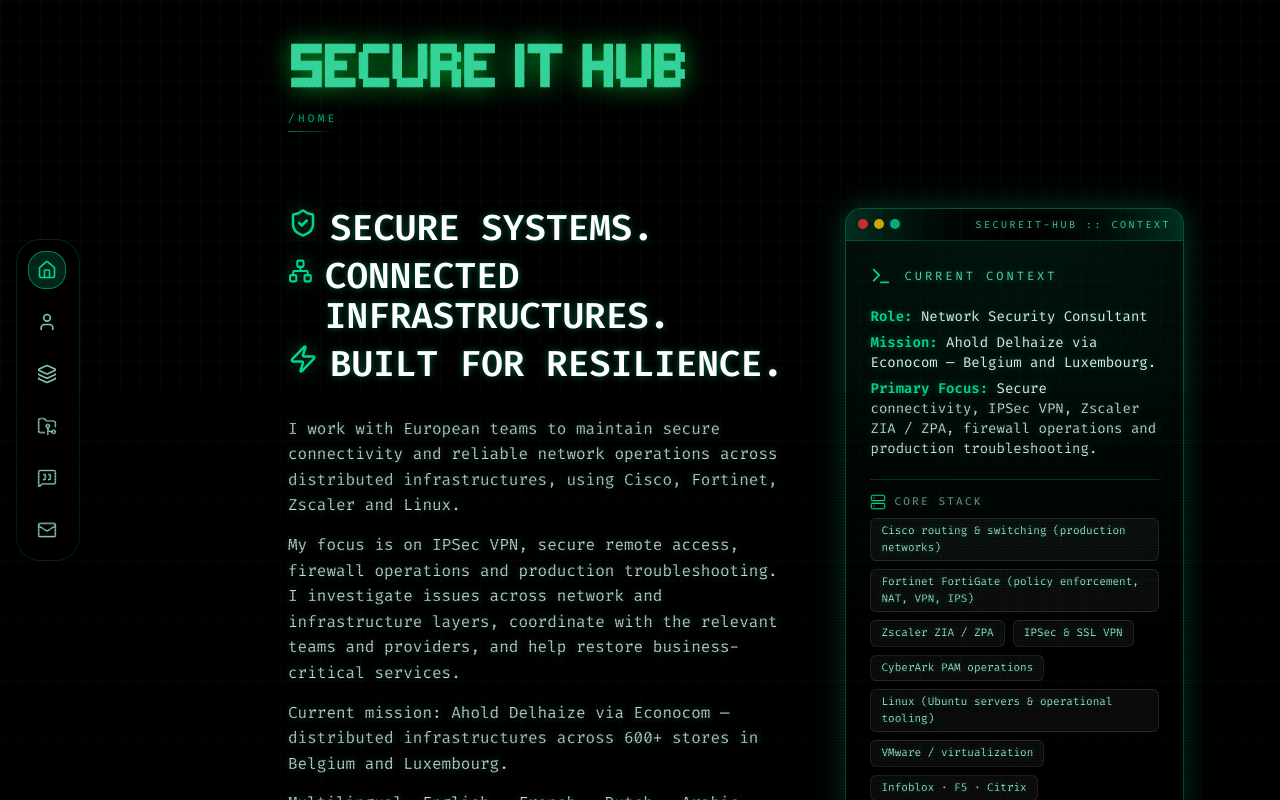
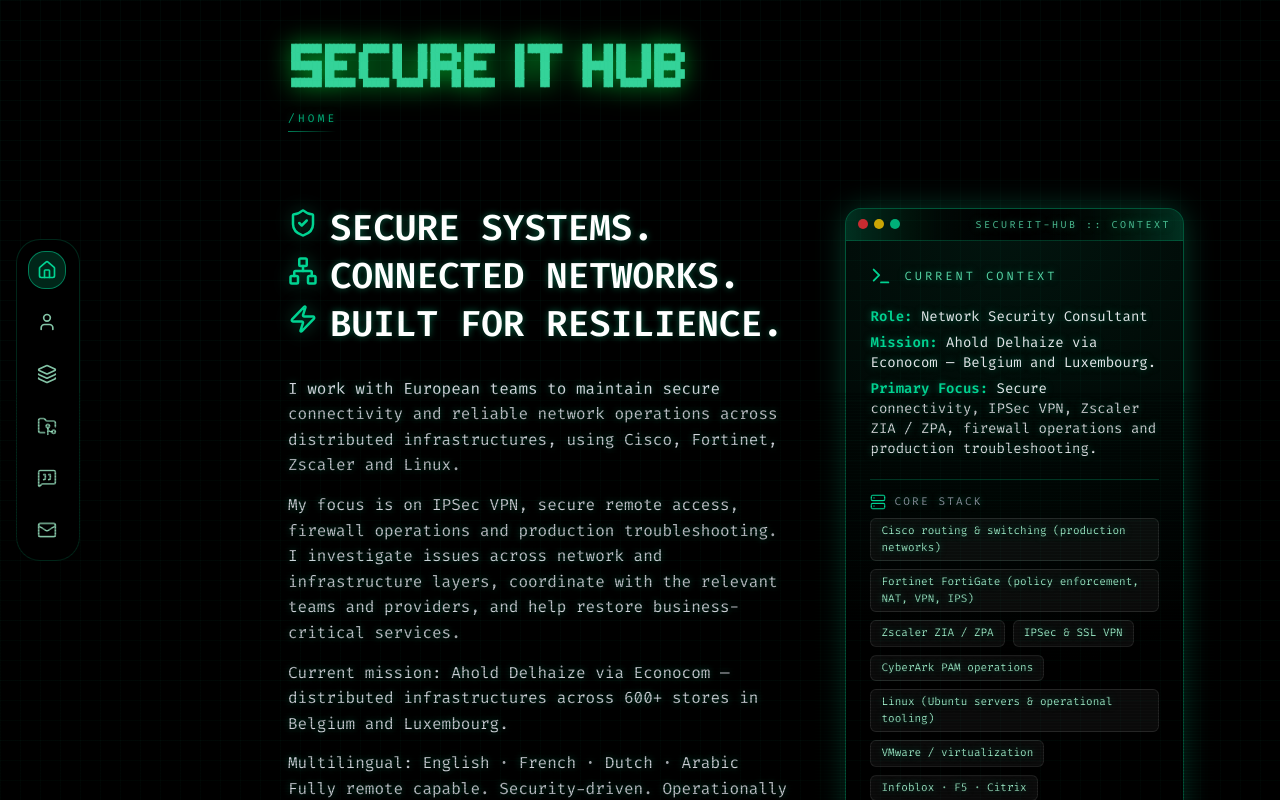
Before and after one commit to anasbounaiim/secureit-hub, a Next.js app: page / in a window 1280 px wide. Shown: the top 800 px of the page. Built offline with nearby package versions, Linux system fonts and the light colour scheme.

Commit message:
Update Hero Messaging and About Me Introduction

```diff
--- a/app/about/page.tsx
+++ b/app/about/page.tsx
@@ -28,7 +28,7 @@
         </h1>
 
         <p className="text-sm md:text-base leading-relaxed text-gray-300 max-w-3xl">
-          I’m Mohammed Arbaoui, a Network Security Consultant working with European teams in distributed production environments. My current mission at Ahold Delhaize via Econocom covers infrastructures spanning 600+ retail locations in Belgium and Luxembourg. I focus on secure connectivity, network troubleshooting and service continuity.
+          /// I’m a Network Security Consultant working with European teams in distributed production environments. My current mission at Ahold Delhaize via Econocom covers infrastructures spanning 600+ retail locations in Belgium and Luxembourg. I focus on secure connectivity, network troubleshooting and service continuity.
         </p>
 
       </header>
--- a/app/page.tsx
+++ b/app/page.tsx
@@ -89,7 +89,7 @@
                     className="text-emerald-400 drop-shadow-[0_0_8px_rgba(16,185,129,0.5)] group-hover:scale-110 transition-transform duration-300"
                     size={30}
                   />
-                  CONNECTED INFRASTRUCTURES.
+                  CONNECTED NETWORKS.
                 </h2>
 
                 <h3 className="text-3xl sm:text-4xl 2xl:text-5xl font-bold text-white flex items-start gap-3 md:hover:translate-x-1 transition-transform duration-300 group">
```
